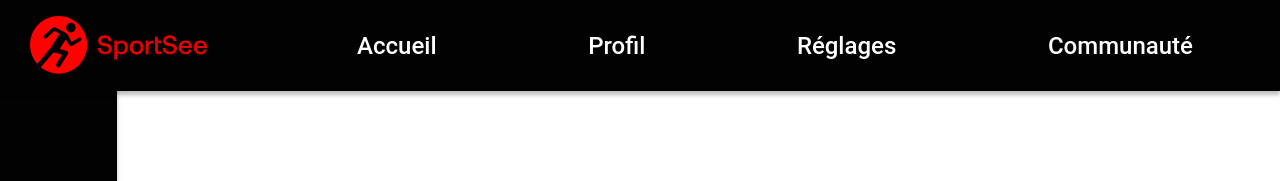
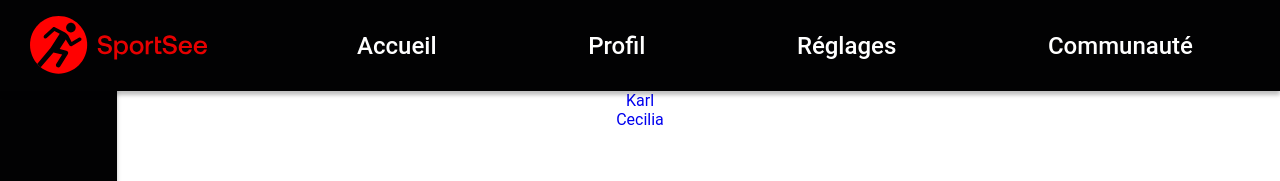
Before and after one commit to alielbaamrani/Sportsee, a React (Create React App) app: page / in a window 1280 px wide. Shown: the top 181 px of the page. Built offline with nearby package versions, Linux system fonts and the light colour scheme.

Commit message:
HomePageFix

```diff
--- a/src/pages/Home.jsx
+++ b/src/pages/Home.jsx
@@ -1,8 +1,16 @@
 import React from "react";
+import { NavLink } from "react-router-dom";
+import { HomePage } from "../styles/HomePage";
 import "../styles/reset.scss";
 
 function Home() {
-  return <div>Home</div>;
+  return (
+    <HomePage>
+      <NavLink to="user/12"> Karl </NavLink>
+
+      <NavLink to="user/18"> Cecilia </NavLink>
+    </HomePage>
+  );
 }
 
 export default Home;
--- /dev/null
+++ b/src/styles/HomePage.js
@@ -0,0 +1,10 @@
+import styled from "styled-components";
+
+const HomePage = styled.div`
+  display: flex;
+  flex-direction: column;
+  justify-content: center;
+  align-items: center;
+`;
+
+export { HomePage };
```
